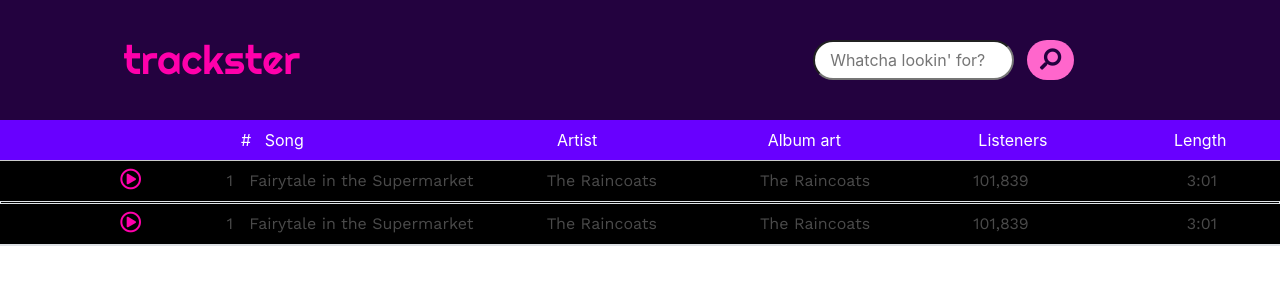
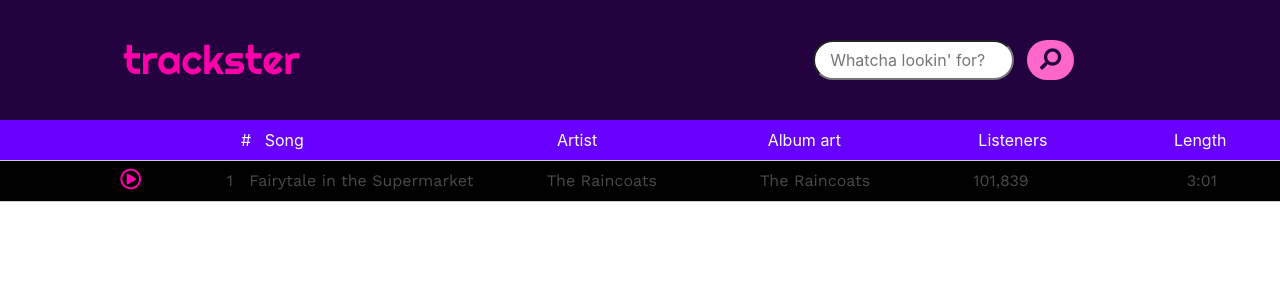
Before and after one commit to Ace7884/CodeCademy-Trackster, a plain HTML site: page index.html in a window 1280 px wide. Drawn offline with nearby package versions, Linux system fonts and the light colour scheme.

Commit message:
mockup set renderTracks loop  testup

```diff
--- a/index.html
+++ b/index.html
@@ -29,21 +29,12 @@
   </div>
   <div class="container-fluid">
     <div class="results-list row form-inline ">
-      <div id="mock-row" class="col-1 "><i class="far fa-play-circle fa-lg"></i></div>
+      <div id="mock-row" class="col-1 "><a href="https://www.youtube.com/watch?v=eI_O5_tJ1hA&feature=youtu.be"><i class="far fa-play-circle fa-lg"></i></a></div>
       <div  class="col-3">1 &nbsp; Fairytale in the Supermarket</div>
       <div  class="col-2">The Raincoats</div>
       <div  class="col-2">The Raincoats</div>
       <div  class="col-2">101,839</div>
       <div  class="col-xs-1">3:01</div>
-      <hr class="border"></div>
-    <div class="results-list row form-inline ">
-      <div id="mock-row" class="col-1 "><i class="far fa-play-circle fa-lg"></i></div>
-      <div  class="col-3">1 &nbsp; Fairytale in the Supermarket</div>
-      <div  class="col-2">The Raincoats</div>
-      <div  class="col-2">The Raincoats</div>
-      <div  class="col-2">101,839</div>
-      <div  class="col-xs-1">3:01</div>
-      <hr class="border">
     </div>
   </div>
 
--- a/resources/css/style.css
+++ b/resources/css/style.css
@@ -75,6 +75,7 @@ button.btn:hover{
   font-size:1rem;
   color:rgb(74,74,74);
   background-color:black;
+  border-bottom:1px solid rgb(204,204,204);
 
 }
 
@@ -86,13 +87,6 @@ button.btn:hover{
   padding:0.5rem;
 }
 
-hr.border  {
-  border-color: rgb(204,204,204);
-  margin:0;
-  width:100%;
-  height:0.5px;
-}
-
 #mock-row i{
   color:rgb(255,0,171);
 }
--- a/resources/js/trackster.js
+++ b/resources/js/trackster.js
@@ -30,11 +30,6 @@ $(document).ready(function(){
     });
 
 
-
-
-
-
-
   var Trackster = {};
 
   /*
@@ -42,6 +37,15 @@ $(document).ready(function(){
     Append each "row" to the container in the body to display all tracks.
   */
   Trackster.renderTracks = function(tracks) {
+
+    let trackData=[response.results.trackmatches.track];
+
+    for ( let i = 0 ; i<=trackData.length ; i++) {
+
+
+
+    }
+
 
   };
 
```
